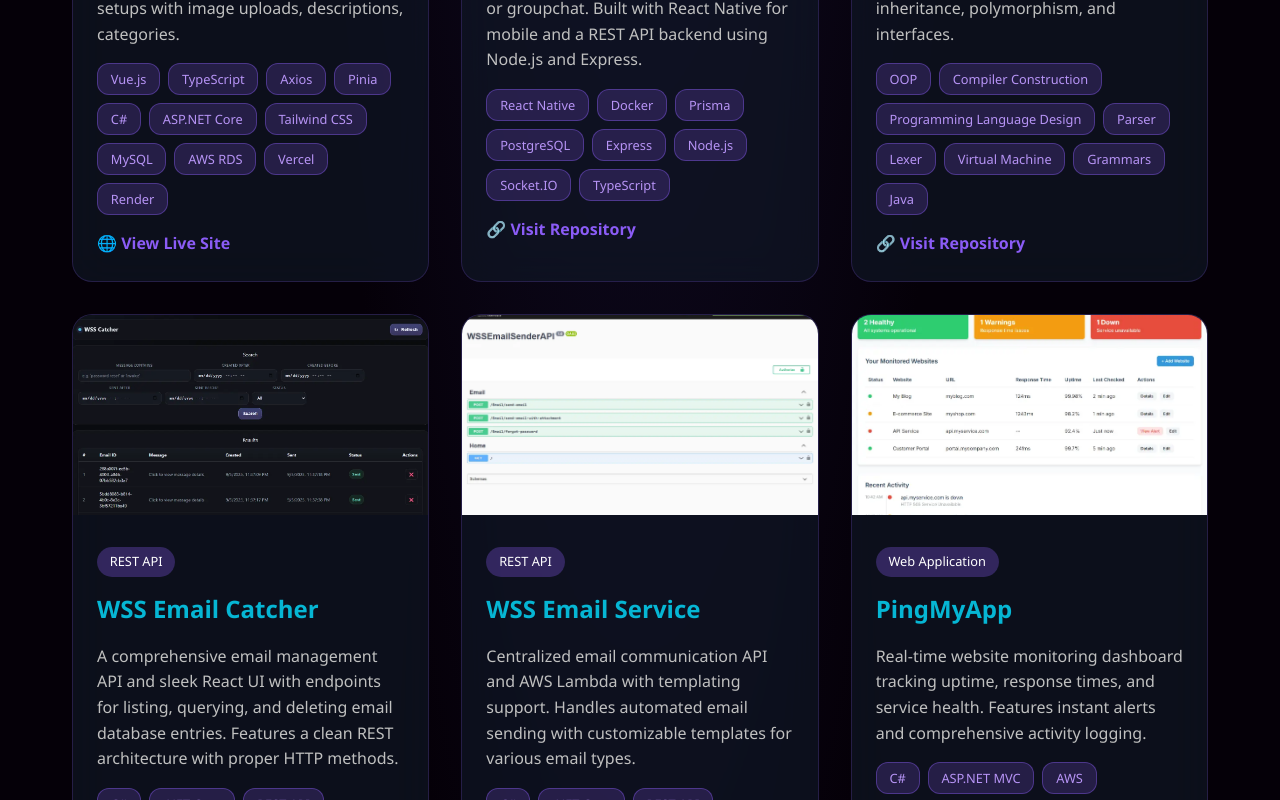
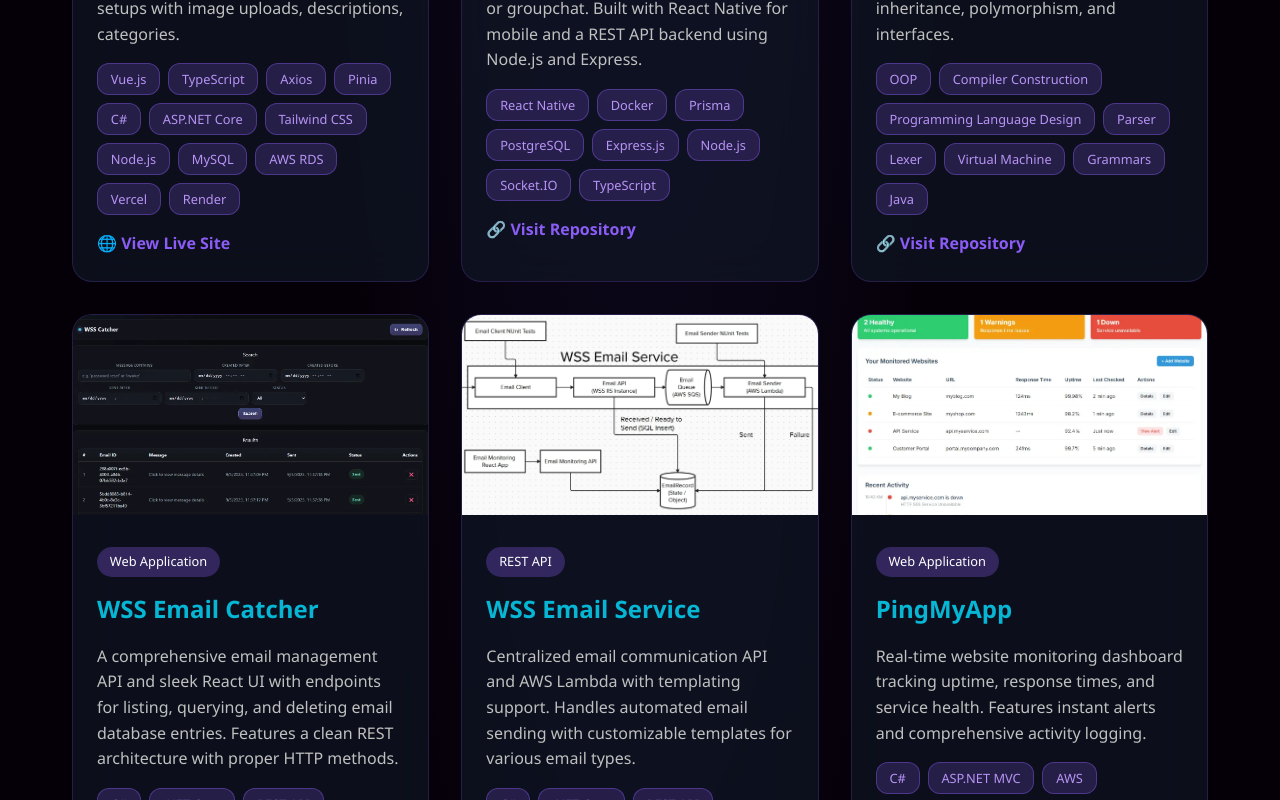
Before and after one commit to afahey03/portfolio, a React (Vite) app: page / in a window 1280 px wide. Shown: the part 3860-4660 px from the top of the page. Built offline with nearby package versions, Linux system fonts and the light colour scheme.

Commit message:
Change sender image

```diff
--- a/src/components/Projects.jsx
+++ b/src/components/Projects.jsx
@@ -7,7 +7,7 @@ const Projects = () => {
             type: 'Web Application',
             title: 'Gear Crossroads',
             description: 'A full-stack web application for showing off and browsing setups of various domains. Users can create and share setups with image uploads, descriptions, categories.',
-            tech: ['Vue.js', 'TypeScript', 'Axios', 'Pinia', 'C#', 'ASP.NET Core', 'Tailwind CSS', 'MySQL', 'AWS RDS', 'Vercel', 'Render'],
+            tech: ['Vue.js', 'TypeScript', 'Axios', 'Pinia', 'C#', 'ASP.NET Core', 'Tailwind CSS', 'Node.js', 'MySQL', 'AWS RDS', 'Vercel', 'Render'],
             link: 'https://www.gearcrossroads.com/',
             linkText: '🌐 View Live Site'
         },
@@ -16,7 +16,7 @@ const Projects = () => {
             type: 'Mobile App',
             title: 'Cnectd',
             description: 'A chat application that allows users to create accounts, send friend requests, and send messages in real-time via DM or groupchat. Built with React Native for mobile and a REST API backend using Node.js and Express.',
-            tech: ['React Native', 'Docker', 'Prisma', 'PostgreSQL', 'Express', 'Node.js', 'Socket.IO', 'TypeScript'],
+            tech: ['React Native', 'Docker', 'Prisma', 'PostgreSQL', 'Express.js', 'Node.js', 'Socket.IO', 'TypeScript'],
             link: 'https://github.com/afahey03/cnectd',
             linkText: '🔗 Visit Repository'
         },
@@ -31,10 +31,10 @@ const Projects = () => {
         },
         {
             image: 'assets/images/Catcher.webp',
-            type: 'REST API',
+            type: 'Web Application',
             title: 'WSS Email Catcher',
             description: 'A comprehensive email management API and sleek React UI with endpoints for listing, querying, and deleting email database entries. Features a clean REST architecture with proper HTTP methods.',
-            tech: ['C#', '.NET Core', 'REST API', 'Entity Framework', 'MySQL', 'AWS RDS', 'React', 'JavaScript'],
+            tech: ['C#', '.NET Core', 'REST API', 'Entity Framework', 'MySQL', 'AWS RDS', 'Node.js', 'React', 'JavaScript'],
             link: 'https://websurfingstudios.com/Projects#email-catcher',
             linkText: '🌐 View Project Page'
         },
```
Also changed, not shown: public/assets/images/Sender.webp.
